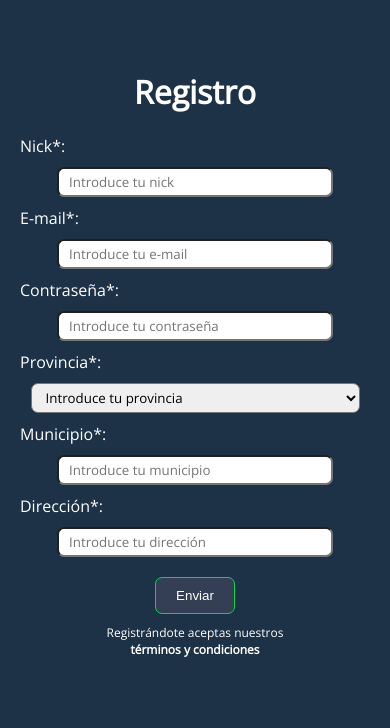
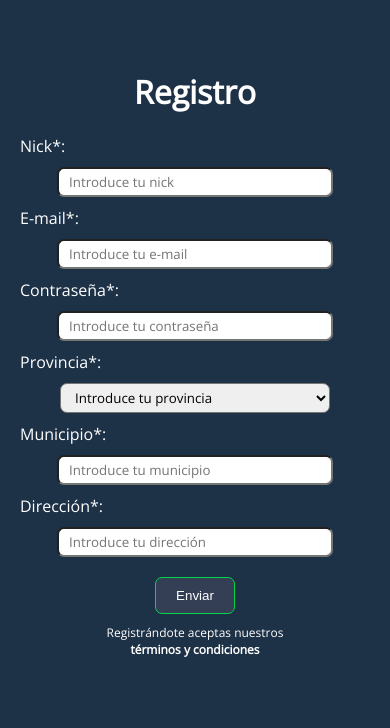
Before and after one commit to byMagg/MatsuSoftware, a PHP site: page /login.php in a window 390 px wide. Shown: the part 428-1156 px from the top of the page. Run offline with PHP 8.4, Linux system fonts and the light colour scheme.

Commit message:
last update

```diff
--- a/css/login.css
+++ b/css/login.css
@@ -90,6 +90,12 @@ p, h4 {
         min-width: 260px;
     }
 
+    select {
+        width: 62vw;
+        max-width: 325px;
+        min-width: 270px;
+    }
+
     #separator {
         border: 1px solid rgb(0, 216, 72);
         height: 0px;
```
